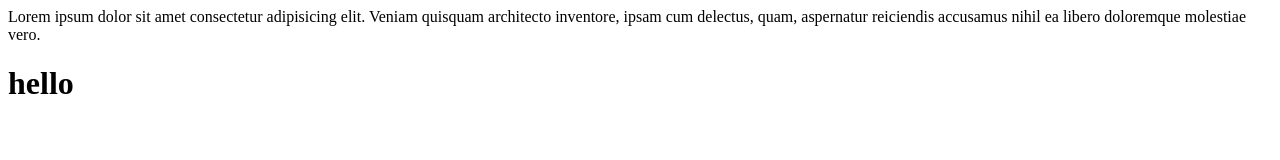
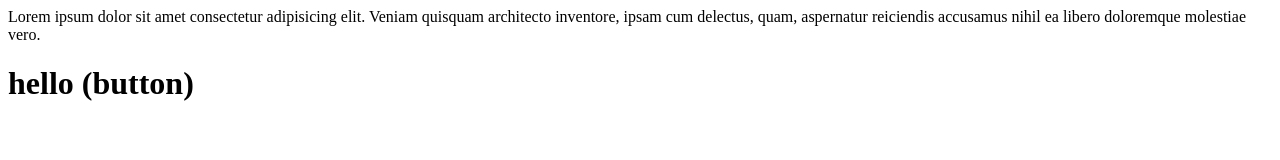
Before and after one commit to whky234/localrep, a plain HTML site: page index.html in a window 1280 px wide. Drawn offline with Linux system fonts and the light colour scheme.

```diff
--- a/index.html
+++ b/index.html
@@ -1,3 +1,3 @@
 <p>Lorem ipsum dolor sit amet consectetur adipisicing elit. Veniam quisquam architecto inventore, ipsam cum delectus, quam, aspernatur reiciendis accusamus nihil ea libero doloremque molestiae vero.</p>
 
-<h1>hello</h1>
+<h1>hello (button)</h1>
```
